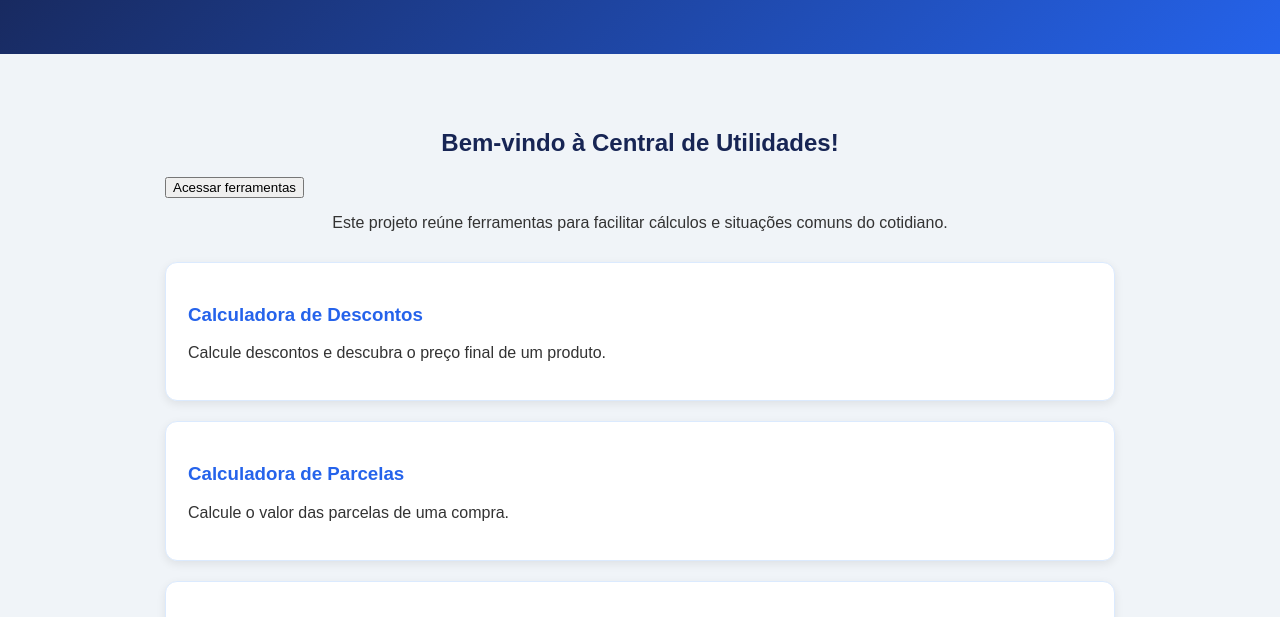
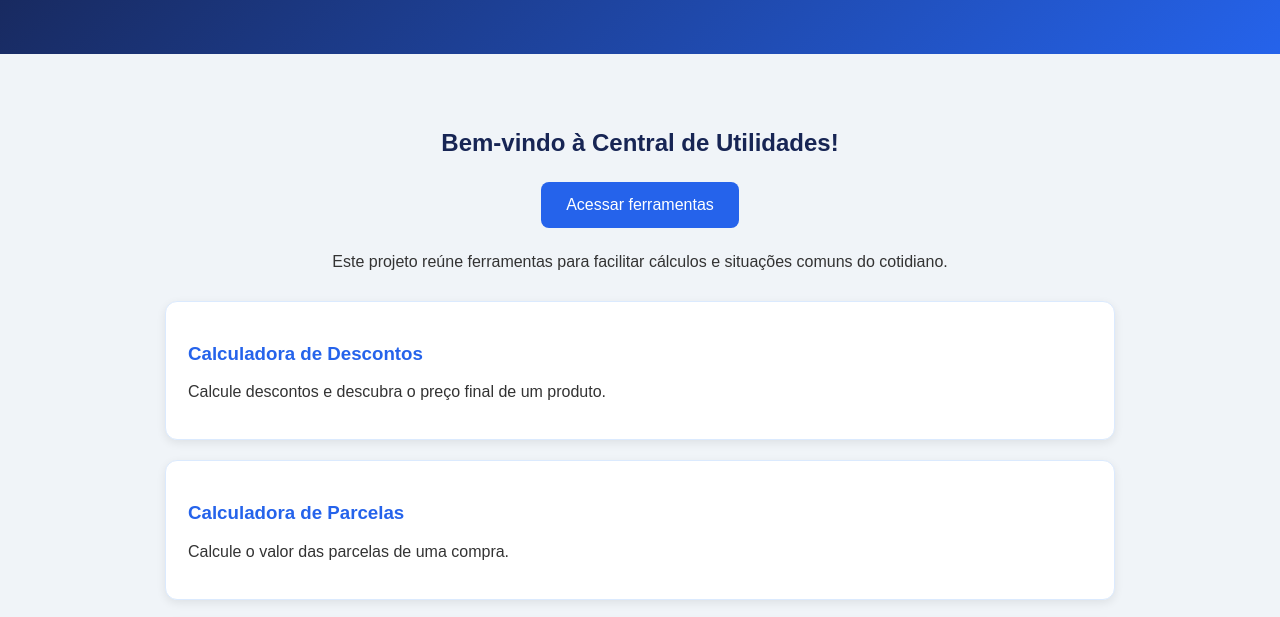
Before and after one commit to jorgesouzasantostecnicoeminformatica/central-de-utilidades, a plain HTML site: page index.html in a window 1280 px wide. Shown: the part 117-734 px from the top of the page. Drawn offline with Linux system fonts and the light colour scheme.

Commit message:
Add button styles to style.css

```diff
--- a/style.css
+++ b/style.css
@@ -71,3 +71,18 @@ footer {
         font-size: 26px;
     }
 }
+button {
+    background-color: #2563eb;
+    color: white;
+    border: none;
+    padding: 14px 25px;
+    border-radius: 8px;
+    font-size: 16px;
+    cursor: pointer;
+    display: block;
+    margin: 25px auto;
+}
+
+button:hover {
+    background-color: #172554;
+}
```
